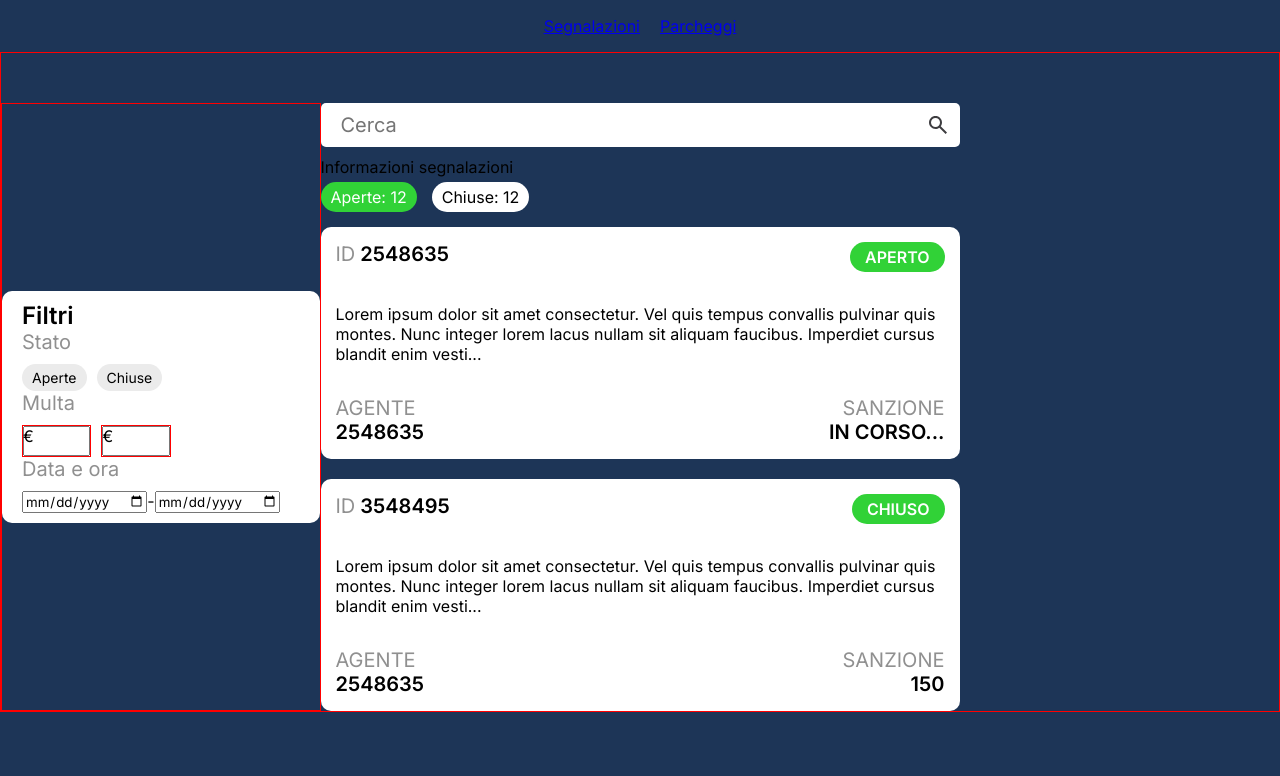
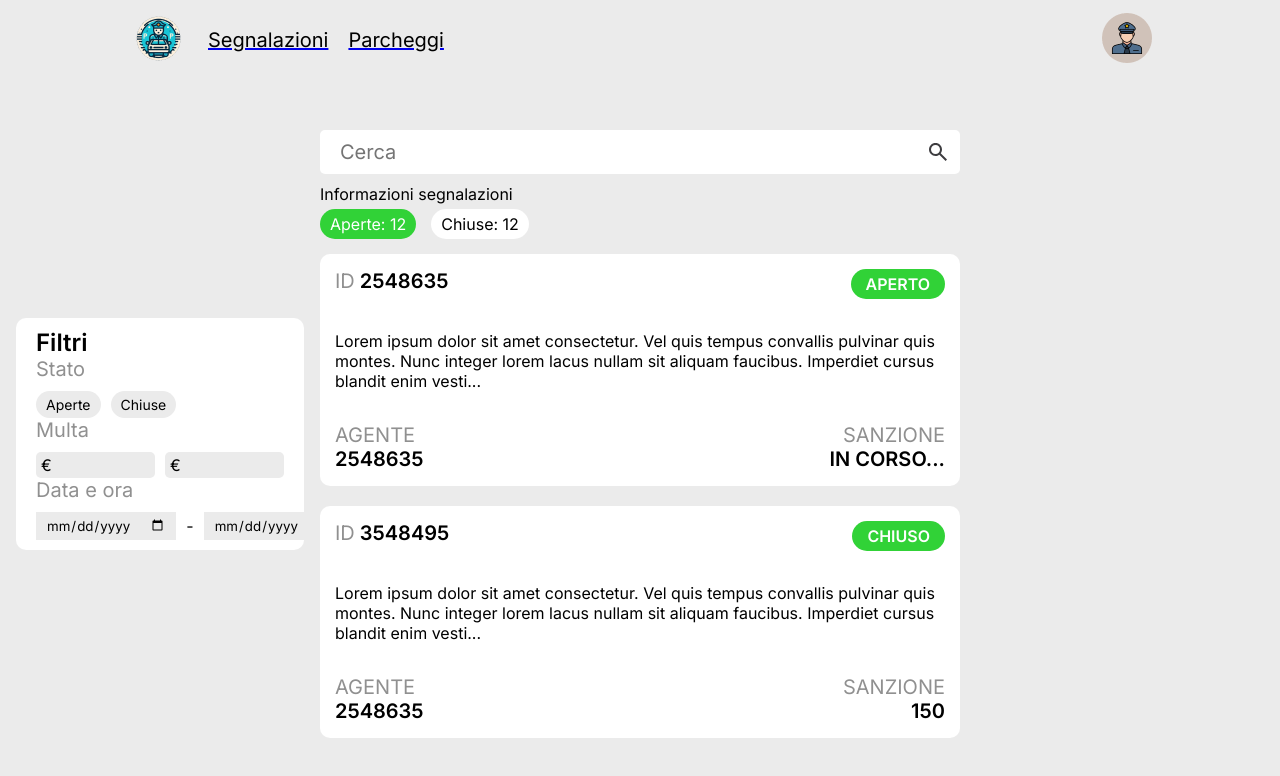
Before and after one commit to da4do0/parking-manager-police, a React (Create React App) app: page / in a window 1280 px wide. Shown: the top 776 px of the page. Built offline with nearby package versions, Linux system fonts and the light colour scheme.

Commit message:
fixed css of "segnalazione" page

```diff
--- a/src/components/filter/filter.css
+++ b/src/components/filter/filter.css
@@ -1,5 +1,4 @@
 aside{
-    border: 1px solid red;
     display: flex;
     justify-content: center;
     align-items: center;
@@ -8,7 +7,7 @@ aside{
 .filter{
     padding: 10px 20px;
     background-color: #FFFFFF;
-    display: inline-block;
+    width: 90%;
     border-radius: 10px;
 }
 
@@ -45,15 +44,34 @@ aside{
 
 
 .multa__max, .multa__min{
-    border: 1px solid red;
-    width: 25%;
+    position: relative;
+    width: 50%;
 }
 
 .multa__min >input, .multa__max> input{
     width: 100%;
-    padding: 5px 10px;
+    padding: 5px 15px;
+    background-color: #EBEBEB;
+    border: none;
+    border-radius: 5px;
 }
 
 .svg__euro{
     position: absolute;
+    top: 50%;
+    left: 5px;
+    transform: translateY(-50%);
 }
+
+.data-ora__input{
+    display: grid;
+    grid-template-columns: repeat(3, auto);
+    align-items: center;
+    gap: 10px;
+}
+
+.data-ora__input > input{
+    background-color: #EBEBEB;
+    border: none;
+    padding: 5px 10px ;
+}
--- a/src/components/filter/filter.jsx
+++ b/src/components/filter/filter.jsx
@@ -23,13 +23,13 @@ const Filter = ({}) => {
             <div className="svg__euro">
               <span>€</span>
             </div>
-            <input type="text" name="multaMin" id="multaMin" />
+            <input type="number" name="multaMin" id="multaMin" />
           </div>
           <div className="multa__max">
             <div className="svg__euro">
               <span>€</span>
             </div>
-            <input type="text" name="multaMax" id="multaMax" />
+            <input type="number" name="multaMax" id="multaMax" />
           </div>
         </div>
       </div>
--- a/src/components/header/header.css
+++ b/src/components/header/header.css
@@ -3,10 +3,12 @@ header {
   flex-direction: row;
   align-items: center;
   justify-content: space-around;
+  max-height: 80px;
 }
 
 header ul {
   display: flex;
+  align-items: center;
   gap: 20px;
   padding: 0;
 }
@@ -14,4 +16,13 @@ header ul {
 header li {
   list-style-type: none;
   text-decoration: none;
+  color: black;
+  font-size: 20px;
 }
+
+nav {
+  display: flex;
+  align-items: center;
+  width: 80%;
+  justify-content: space-between;
+}
--- a/src/components/header/header.jsx
+++ b/src/components/header/header.jsx
@@ -1,22 +1,34 @@
 import React from "react";
 import { Link, Outlet } from "react-router-dom";
+import logoPula from "../../assets/logo.png";
+import userPula from "../../assets/Profilo-icon.png";
 import "./header.css";
 
-const Header = ()=>{
-    return(
+const Header = () => {
+  return (
     <>
       <header>
         <nav>
           <ul>
-                        <Link to="/segnalazioni"><li>Segnalazioni</li></Link>
+            <div className="logo__container">
+              <img src={logoPula} alt="" />
+            </div>
+            <Link to="/segnalazioni">
+              <li>Segnalazioni</li>
+            </Link>
             {/* <Link to="/"><li>Zona</li></Link> */}
-                        <Link to="/"><li>Parcheggi</li></Link>
+            <Link to="/">
+              <li>Parcheggi</li>
+            </Link>
           </ul>
+          <div className="logo__container">
+            <img src={userPula} alt="" />
+          </div>
         </nav>
       </header>
-            <Outlet/>
+      <Outlet />
     </>
-    )
-}
+  );
+};
 
 export default Header;
--- a/src/index.css
+++ b/src/index.css
@@ -4,7 +4,7 @@
 body {
   margin: 0;
   height: 100vh;
-  background-color: #1D3557;
+  background-color: #EBEBEB;
   font-family: -apple-system, BlinkMacSystemFont, 'Segoe UI', 'Roboto', 'Oxygen',
   'Ubuntu', 'Cantarell', 'Fira Sans', 'Droid Sans', 'Helvetica Neue',
   sans-serif;
--- a/src/pages/segnalazioni/segnalazioni.css
+++ b/src/pages/segnalazioni/segnalazioni.css
@@ -1,7 +1,3 @@
-main{
-  border: 1px solid red;
-}
-
 main{
   padding-top: 50px;
   display: grid;
```
Lines whose indentation alone changed are shown as unchanged.
